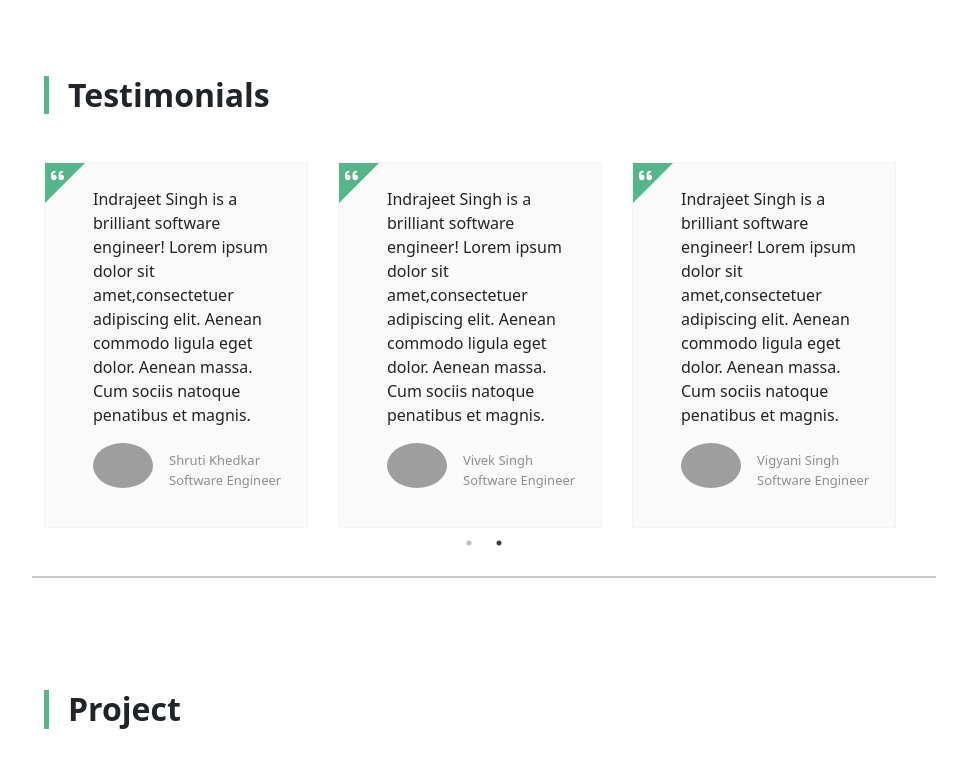
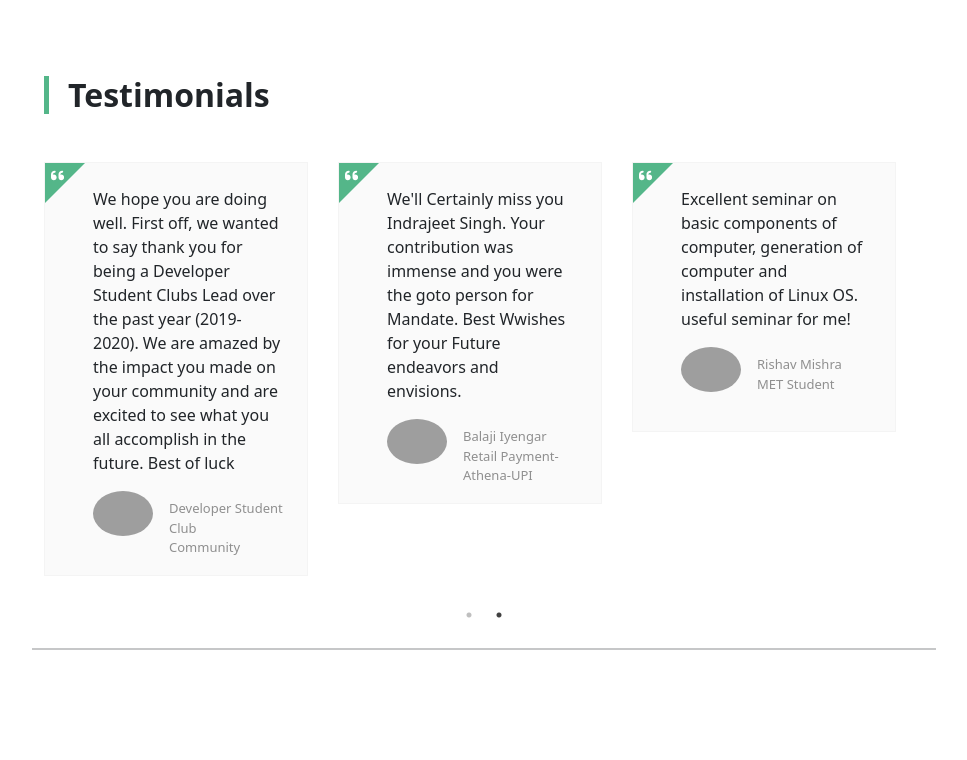
Before and after one commit to indrajeetsinghkhalsa/portfolio, a React (Create React App) app: page /#/ in a window 1280 px wide. Shown: the part 1080-1840 px from the top of the page, without its empty margins (296-1263 px from the left). Built offline with nearby package versions, Linux system fonts and the light colour scheme; grey boxes are pictures that could not be loaded; a web font is replaced by a local one.

Commit message:
Testimonial Data added

```diff
--- /dev/null
+++ b/src/Data/testimonialData/TestimonialData.json
@@ -0,0 +1,27 @@
+[
+    {
+      "message":
+        "We would like to thank you for the commitment, hard work and flexibility during your tenure with Verinite. We certify that you were employed with Verinite Technologies Private Limited from the period 02nd Dec 2020 to 11th Aug 2022. At the time of leaving, you were designated as a Senior Software Associate.",
+      "name": "Ashish Katkar",
+      "designation": "CEO"
+    },
+    {
+      "message":
+        "We hope you are doing well. First off,  we wanted to say thank you for being a Developer Student Clubs Lead over the past year (2019-2020). We are amazed by the impact you made on your community and are excited to see what you all accomplish in the future. Best of luck",
+      "name": "Developer Student Club",
+      "designation": "Community",
+      "imageUrl": "developerStudentClub"
+    },
+    {
+        "message":
+          "We'll Certainly miss you Indrajeet Singh. Your contribution was immense and you were the goto person for Mandate. Best Wwishes for your Future endeavors and envisions.",
+        "name": "Balaji Iyengar",
+        "designation": "Retail Payment-Athena-UPI"
+      },
+      {
+       "message":
+          "Excellent seminar on basic components of computer, generation of computer and installation of Linux OS. useful seminar for me! ",
+        "name": "Rishav Mishra",
+        "designation": "MET Student"
+      }
+  ]
--- a/src/ProtfolioContainer/Home/Overview/Overview.js
+++ b/src/ProtfolioContainer/Home/Overview/Overview.js
@@ -4,7 +4,7 @@ import {ReactComponent as JavaScriptIcon} from "../../../assests/languageLogo/ja
 import {ReactComponent as JavaIcon} from "../../../assests/languageLogo/java-svgrepo-com.svg"
 import {ReactComponent as HtmlIcon} from "../../../assests/languageLogo/html-5-svgrepo-com.svg"
 import {ReactComponent as CssIcon} from "../../../assests/languageLogo/css-3-svgrepo-com.svg"
-import {ReactComponent as SpringBootIcon} from "../../../assests/languageLogo/springio-ar21.svg"
+import {ReactComponent as SpringBootIcon} from "../../../assests/languageLogo/springio-icon.svg"
 import {ReactComponent as ReactJsIcon} from "../../../assests/languageLogo/reactjs-svgrepo-com.svg"
 import {ReactComponent as GitIcon} from "../../../assests/languageLogo/git-svgrepo-com.svg"
 import {ReactComponent as sqlIcon} from "../../../assests/languageLogo/sql-svgrepo-com.svg"
--- a/src/ProtfolioContainer/Home/TestimonialCrousel/TestimonialCrousel.js
+++ b/src/ProtfolioContainer/Home/TestimonialCrousel/TestimonialCrousel.js
@@ -2,6 +2,8 @@ import { TestimonialWidget } from "../../Common/TestimonialWidget/TestimonialWid
 import Slider from "react-slick";
 import "slick-carousel/slick/slick.css";
 import "slick-carousel/slick/slick-theme.css";
+import developerStudentClub from "../../../assests/png/developer-student-club.png";
+import testimonialData from "../../../Data/testimonialData/TestimonialData.json";
 
 export const TestimonialCrousel = () => {
   var settings = {
@@ -34,55 +36,16 @@ export const TestimonialCrousel = () => {
     ]
   };
 
-  const crouselData = [
-    {
-      message:
-        "Indrajeet Singh is a brilliant software engineer! Lorem ipsum dolor sit amet,consectetuer adipiscing elit. Aenean commodo ligula eget dolor. Aenean massa. Cum sociis natoque penatibus et magnis.",
-      imageUrl: "../../../../assests/unnamed.webp",
-      name: "Indrajeet Singh Badgujar",
-      designation: "Software Engineer",
-    },
-    {
-        message:
-          "Indrajeet Singh is a brilliant software engineer! Lorem ipsum dolor sit amet,consectetuer adipiscing elit. Aenean commodo ligula eget dolor. Aenean massa. Cum sociis natoque penatibus et magnis.",
-        name: "Pranav Zagade",
-        designation: "Software Engineer",
-      },
-      {
-        message:
-          "Indrajeet Singh is a brilliant software engineer! Lorem ipsum dolor sit amet,consectetuer adipiscing elit. Aenean commodo ligula eget dolor. Aenean massa. Cum sociis natoque penatibus et magnis.",
-        name: "Aman Khunere",
-        designation: "Software Engineer",
-      },
-      {
-        message:
-          "Indrajeet Singh is a brilliant software engineer! Lorem ipsum dolor sit amet,consectetuer adipiscing elit. Aenean commodo ligula eget dolor. Aenean massa. Cum sociis natoque penatibus et magnis.",
-        name: "Shruti Khedkar",
-        designation: "Software Engineer",
-      },
-      {
-        message:
-          "Indrajeet Singh is a brilliant software engineer! Lorem ipsum dolor sit amet,consectetuer adipiscing elit. Aenean commodo ligula eget dolor. Aenean massa. Cum sociis natoque penatibus et magnis.",
-        name: "Vivek Singh",
-        designation: "Software Engineer",
-      },
-      {
-        message:
-          "Indrajeet Singh is a brilliant software engineer! Lorem ipsum dolor sit amet,consectetuer adipiscing elit. Aenean commodo ligula eget dolor. Aenean massa. Cum sociis natoque penatibus et magnis.",
-        name: "Vigyani Singh",
-        designation: "Software Engineer",
-      },
-  ];
   return (
     <section className="testimonial p-3 p-lg-5">
       <div className="container">
         <h2 class="section-title font-weight-bold mb-5">Testimonials</h2>
         <Slider {...settings}>
-          {crouselData.map(
+          {testimonialData.map(
             (data) =>
               data.message && (
                 <TestimonialWidget
-                  imagepath={data.image}
+                  imagepath={data.imageUrl}
                   name={data.name}
                   designation={data.designation}
                   message={data.message}
```
Also changed, not shown: src/assests/languageLogo/springio-icon.svg (added), src/assests/png/developer-student-club.png (added).
